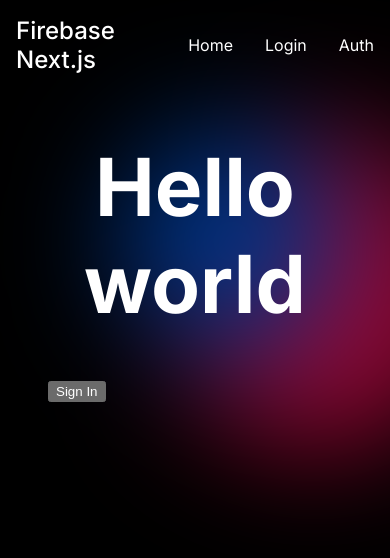
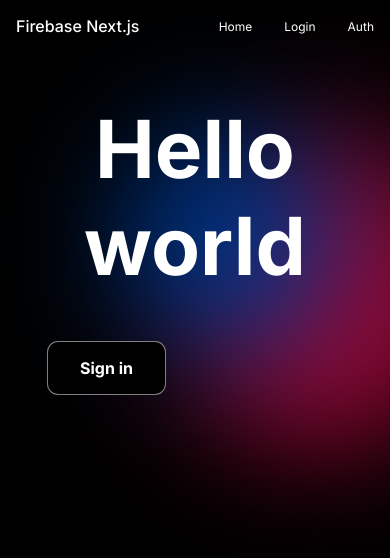
Before and after one commit to electrolyte-orb/firebase-nextjs, a Next.js app: page / in a window 390 px wide. Shown: the top 558 px of the page. Built offline with nearby package versions, Linux system fonts and the light colour scheme; no server answers.

Commit message:
navbar made responsive

```diff
--- a/pages/_app.tsx
+++ b/pages/_app.tsx
@@ -5,7 +5,6 @@ import { AuthProvider, Navbar, Aura } from "../components";
 function MyApp({ Component, pageProps }: AppProps) {
   return (
     <AuthProvider>
-      <Aura />
       <Navbar />
       <Component {...pageProps} />
     </AuthProvider>
--- a/pages/index.tsx
+++ b/pages/index.tsx
@@ -1,15 +1,19 @@
 import Link from "next/link";
-import { useAuth } from "../components";
+import { useAuth, Aura } from "../components";
+
 export default function Home() {
   const { user } = useAuth();
   return (
     <div>
+      <Aura />
       <h1 className="title">Hello world</h1>
 
       <div className="card">
         {!user && (
           <Link href="/login">
-            <button>Sign In</button>
+            <button className="action sign-in">
+              <span>Sign in</span>
+            </button>
           </Link>
         )}
       </div>
--- a/styles/globals.scss
+++ b/styles/globals.scss
@@ -97,7 +97,127 @@ body {
 }
 .card {
   margin: 3rem;
+  word-break: break-all;
 }
 :-webkit-scrollbar {
   background: black;
 }
+
+button.action.sign-in {
+  font-family: inherit;
+  font-size: 1rem;
+  background-color: black;
+  border: none;
+  color: white;
+  padding: 1rem 2rem;
+  border-radius: 10px;
+  user-select: none;
+  cursor: pointer;
+  overflow: hidden;
+  font-weight: 700;
+  position: relative;
+  box-shadow: 0 0 0 1px gray;
+  transition: 0.3s;
+  transition-property: box-shadow;
+  transition-timing-function: cubic-bezier(0.58, 0.03, 1, 1);
+  display: inline-block;
+  span {
+    display: block;
+    position: relative;
+    z-index: 10;
+    mix-blend-mode: difference;
+  }
+  &:hover {
+    box-shadow: 0 0 0 10px white;
+  }
+  &:hover span {
+    animation: MoveScaleUpInitial 0.3s forwards,
+      MoveScaleUpEnd 0.3s forwards 0.3s;
+  }
+  &:before,
+  &:after {
+    position: absolute;
+    top: 0;
+    left: 0;
+    height: 100%;
+    width: 100%;
+  }
+  &:before {
+    content: "";
+    background: white;
+    width: 120%;
+    height: 0;
+    padding-bottom: 120%;
+    top: -110%;
+    left: -10%;
+    border-radius: 50%;
+    transform: translate3d(0, 68%, 0) scale3d(0, 0, 0);
+  }
+  &:hover:before {
+    transform: translate3d(0, 0, 0) scale3d(1, 1, 1);
+    transition: transform 0.4s cubic-bezier(0.1, 0, 0.3, 1);
+  }
+  &:after {
+    content: "";
+    background: white;
+    transform: translate3d(0, -100%, 0);
+    transition: transform 0.4s cubic-bezier(0.1, 0, 0.3, 1);
+  }
+  &:hover:after {
+    transform: translate3d(0, 0, 0);
+    transition-duration: 0.05s;
+    transition-delay: 0.4s;
+    transition-timing-function: linear;
+  }
+}
+@keyframes MoveScaleUpInitial {
+  to {
+    transform: translate3d(0, -105%, 0) scale3d(1, 2, 1);
+    opacity: 0;
+  }
+}
+
+@keyframes MoveScaleUpEnd {
+  from {
+    transform: translate3d(0, 100%, 0) scale3d(1, 2, 1);
+    opacity: 1;
+  }
+  to {
+    transform: translate3d(0, 0, 0);
+    opacity: 1;
+  }
+}
+
+button.action.sign-out {
+  font-family: inherit;
+  font-size: 1rem;
+  background-color: white;
+  border: none;
+  color: white;
+  padding: 1rem 2rem;
+  border-radius: 0.75rem;
+  transition: 0.25s linear;
+  user-select: none;
+  cursor: pointer;
+  position: relative;
+  isolation: isolate;
+  box-shadow: inset 0 0 0 0px black, 0 0 0 1px white;
+  &:hover {
+    border-radius: 50%;
+    box-shadow: inset 0 0 0 40px black, 0 0 0 1px white;
+  }
+
+  span {
+    mix-blend-mode: difference;
+  }
+}
+@media screen and (max-width: 600px) {
+  .navbar {
+    .logo {
+      font-size: 1rem;
+    }
+    .links {
+      font-size: 0.75rem;
+    }
+  }
+}
```
Also changed, not shown: components/AuthProvider.tsx (+6 -6 lines), pages/login.tsx (+20 -5 lines).
